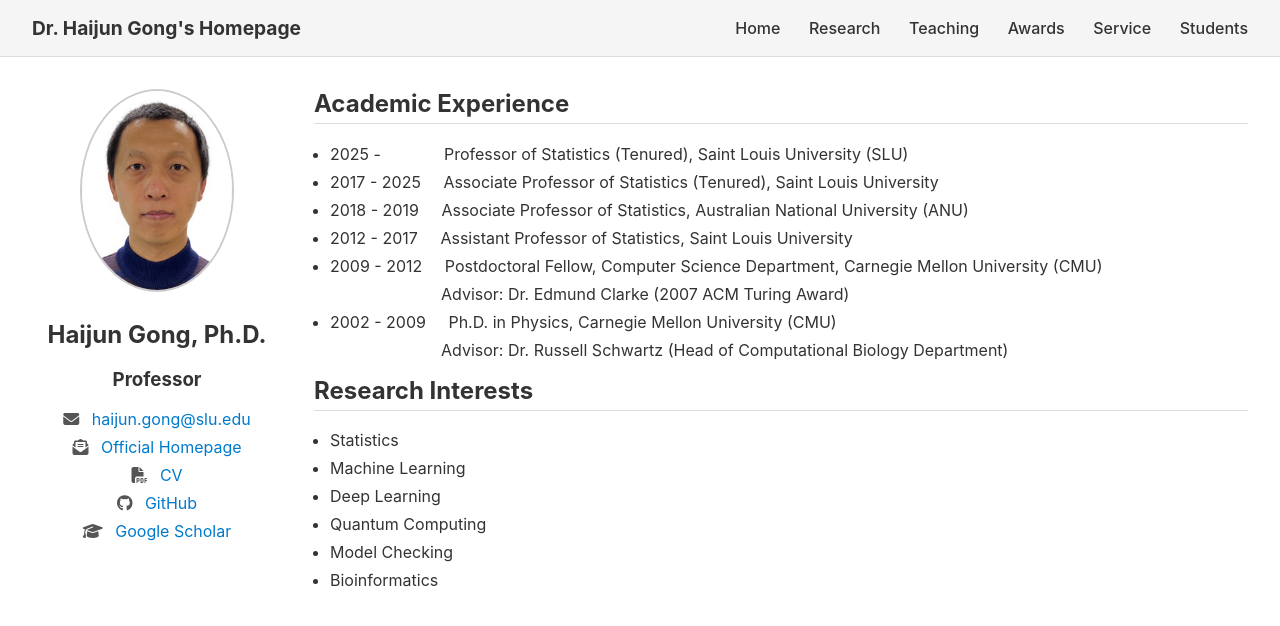
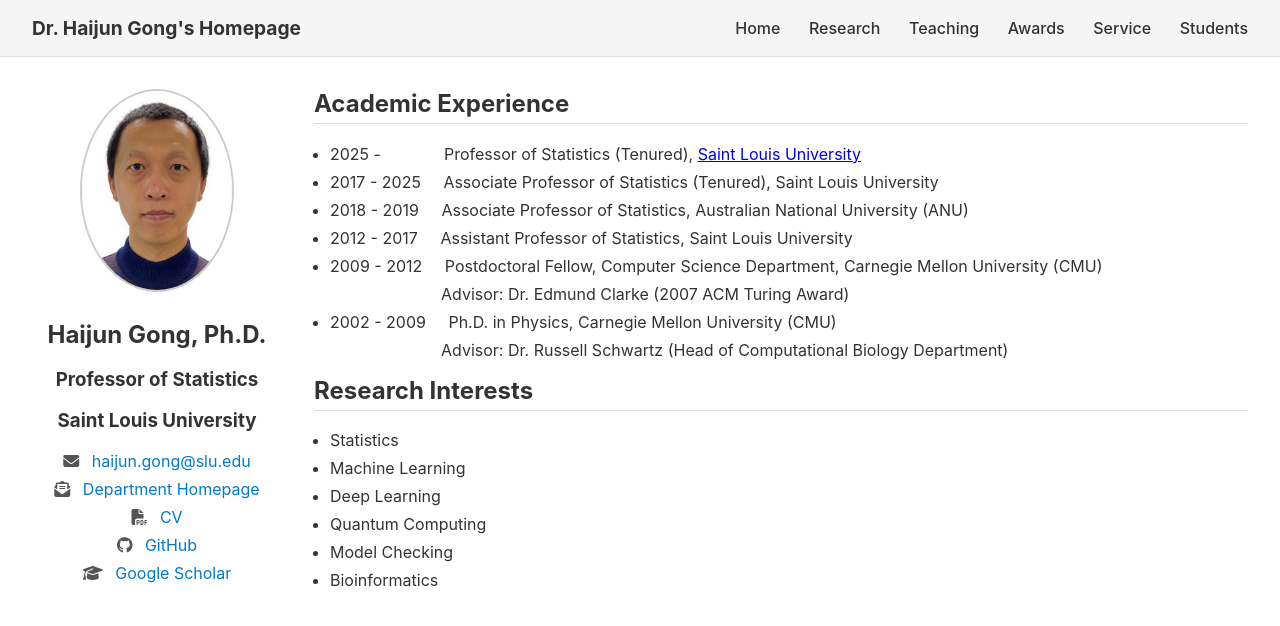
Before and after one commit to GongData/gongData.github.io, a Jekyll site: the page index.html, which Jekyll copies as it is, in a window 1280 px wide. Shown: the top 626 px of the page. Built offline with Jekyll 4.4.1, drawn with Linux system fonts in a browser that asks for light colours.

Commit message:
Update index.html

```diff
--- a/index.html
+++ b/index.html
@@ -107,13 +107,13 @@
   <aside class="sidebar">
     <img src="/assets/Haijun22.jpg" alt="Haijun Gong">
     <h2>Haijun Gong, Ph.D. </h2>
-    <h3>Professor</h3>
-
+    <h3>Professor of Statistics</h3>
+ <h3>Saint Louis University</h3>
 
 
     <ul class="icon-list">
       <li><i class="fa-solid fa-envelope"></i> <a href="mailto:haijun.gong@slu.edu">haijun.gong@slu.edu</a></li>
-      <li><i class="fa-solid fa-envelope-open-text"></i> <a href="https://www.slu.edu/arts-and-sciences/mathematics-statistics/faculty/haijun-gong.php">Official Homepage</a></li>
+      <li><i class="fa-solid fa-envelope-open-text"></i> <a href="https://www.slu.edu/arts-and-sciences/mathematics-statistics/faculty/haijun-gong.php">Department Homepage</a></li>
       <li><i class="fa-solid fa-file-pdf"></i> <a href="/assets/CV.pdf" download>CV</a></li>
       <li><i class="fa-brands fa-github"></i> <a href="https://github.com/gongData" target="_blank">GitHub</a></li>
       <li><i class="fa-solid fa-graduation-cap"></i> <a href="https://scholar.google.com/citations?user=c-urE8IAAAAJ&hl=en&oi=ao" target="_blank">Google Scholar</a></li>
@@ -125,7 +125,7 @@
     <h2>Academic Experience</h2>
     <ul>
 
-<li>2025 - &nbsp;&nbsp;&nbsp;&nbsp;&nbsp;&nbsp; &nbsp;  &nbsp; &nbsp;   Professor of Statistics (Tenured), Saint Louis University (SLU) </li>
+<li>2025 - &nbsp;&nbsp;&nbsp;&nbsp;&nbsp;&nbsp; &nbsp;  &nbsp; &nbsp;   Professor of Statistics (Tenured), <a href="https://www.slu.edu" target="_blank">Saint Louis University</a> </li>
 <li>2017 - 2025 &nbsp; &nbsp; Associate Professor of Statistics (Tenured), Saint Louis University </li>
 <li>2018 - 2019 &nbsp; &nbsp; Associate Professor of Statistics, Australian National University (ANU) </li>
 <li>2012 - 2017 &nbsp; &nbsp; Assistant Professor of Statistics, Saint Louis University </li>
```
